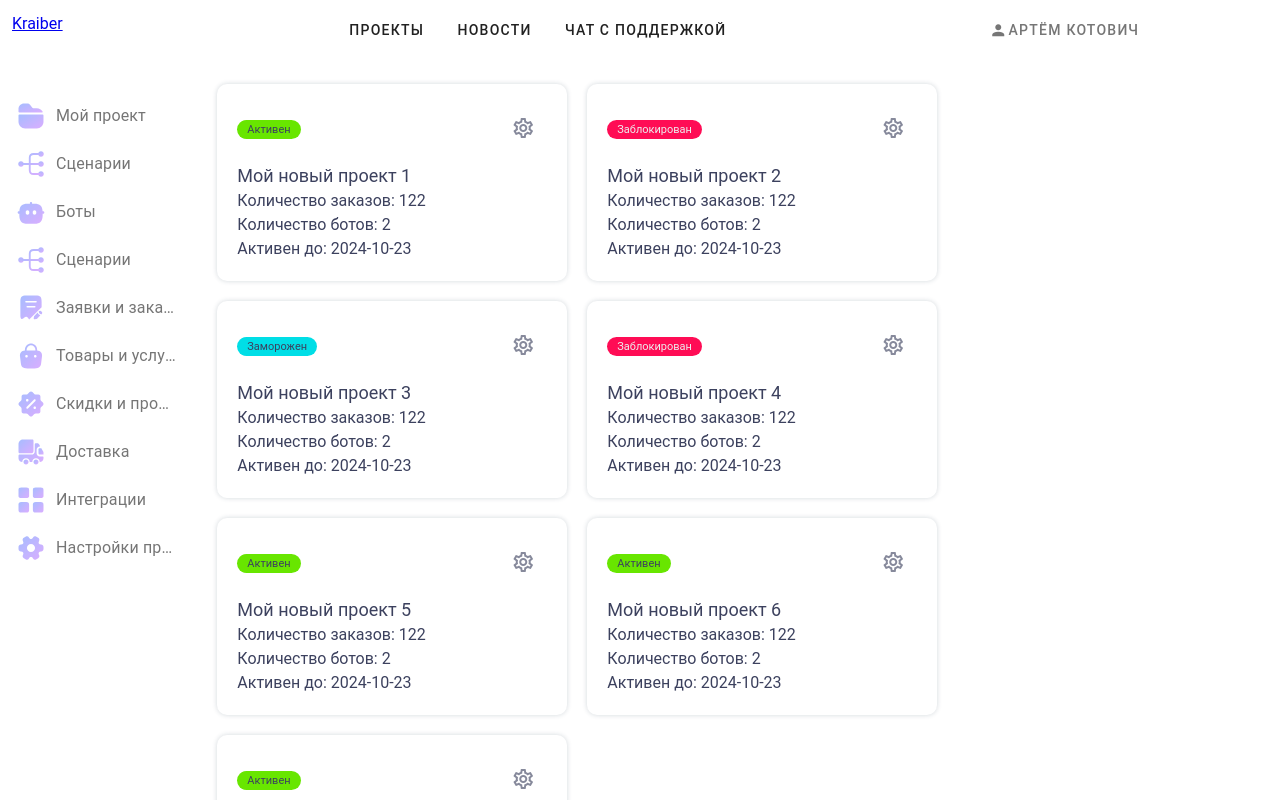
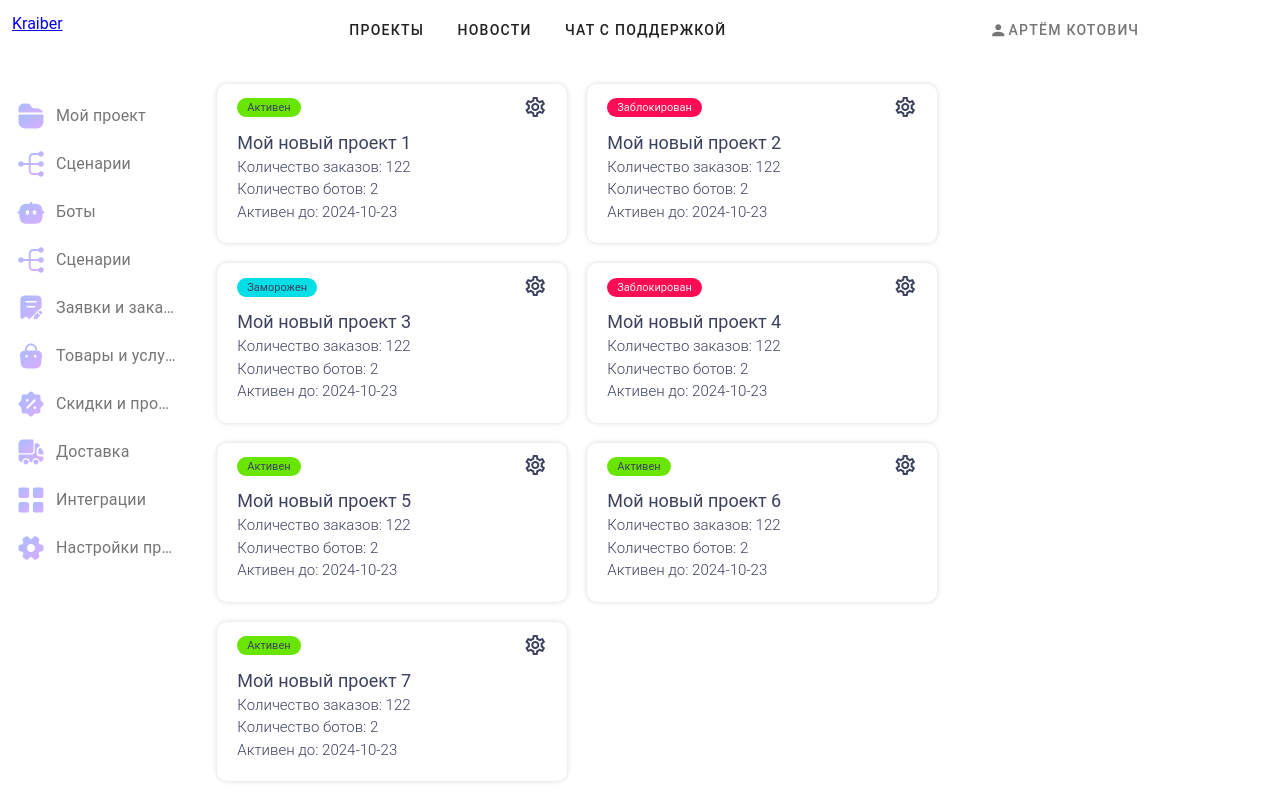
Before and after one commit to segakgd/kb_front, a Vue app: page /projects in a window 1280 px wide. Shown: the top 800 px of the page. Built offline with nearby package versions, Linux system fonts and the light colour scheme.

Commit message:
Update Projects.vue

```diff
--- a/src/components/Projects.vue
+++ b/src/components/Projects.vue
@@ -35,13 +35,13 @@
                 <span class="project-status--blocked" v-else-if="project.status === ProjectStatusEnum.Block">Заблокирован</span>
                 <span class="project-status--frozen" v-else-if="project.status === ProjectStatusEnum.Frozen">Заморожен</span>
               </div>
-              <v-btn icon="mdi-cog-outline" variant="plain"/>
+              <a><v-icon icon="mdi-cog-outline"/></a>
             </div>
 
             <div style="font-weight: 400; font-size: 18px;"><span>{{ project.name }}</span></div>
-            <div>Количество заказов: <span>{{ project.orderCount }}</span></div>
-            <div>Количество ботов: <span>{{ project.botCount }}</span></div>
-            <div>Активен до: <span>{{ project.activeTo }}</span></div>
+            <div style="font-weight: 300; font-size: 15px;">Количество заказов: <span>{{ project.orderCount }}</span></div>
+            <div style="font-weight: 300; font-size: 15px;">Количество ботов: <span>{{ project.botCount }}</span></div>
+            <div style="font-weight: 300; font-size: 15px;">Активен до: <span>{{ project.activeTo }}</span></div>
           </div>
         </a>
       </div>
@@ -158,7 +158,7 @@ export default {
   -webkit-box-shadow: 0 0 5px 0 rgba(34, 60, 80, 0.2);
   -moz-box-shadow: 0 0 5px 0 rgba(34, 60, 80, 0.2);
   box-shadow: 0 0 5px 0 rgba(34, 60, 80, 0.2);
-  padding: 20px;
+  padding: 10px 20px 20px 20px;
   display: flex;
   max-width: 350px;
   width: 100%;
@@ -188,6 +188,4 @@ export default {
 .project-item .project-status--frozen {
   background: #00dee6;
 }
-
-
 </style>
```
